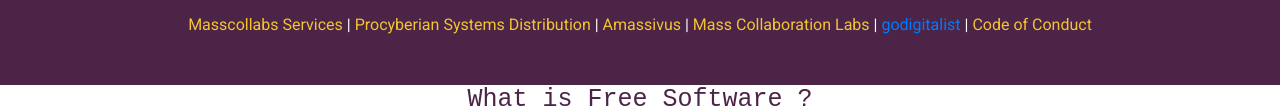
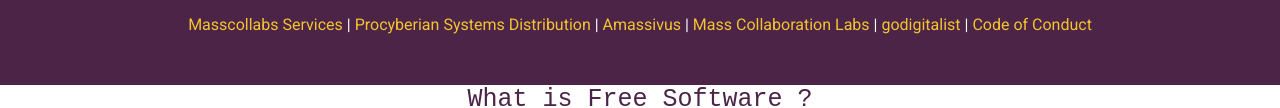
Before and after one commit to masscollabs/WEB-General, a plain HTML site: page index.html in a window 1280 px wide. Shown: the part 275-383 px from the top of the page. Drawn offline with Linux system fonts and the light colour scheme; files whose address does not match are found by name; a web font is replaced by a local one.

Commit message:
typo fix

```diff
--- a/index.html
+++ b/index.html
@@ -60,7 +60,7 @@ along with this program.  If not, see <https://www.gnu.org/licenses/>.
         <a href="https://www.procyberian.xyz/" style="color: #F4C430;">Procyberian Systems Distribution </a> |
         <a href="https://www.amassivus.xyz/" style="color: #F4C430;">Amassivus</a> |
         <a href="https://www.masscollaborationlabs.xyz/" style="color: #F4C430;">Mass Collaboration Labs</a> |
-	<a href="https://www.godigitalist.xyz/" style="color: F4C430;">godigitalist</a> |
+	<a href="https://www.godigitalist.xyz/" style="color: #F4C430;">godigitalist</a> |
         <a href="https://github.com/masscollabs/masscollabs/blob/master/CODE_OF_CONDUCT.md" style="color: #F4C430;">Code of Conduct</a>
       </nav>
     </div>
```
